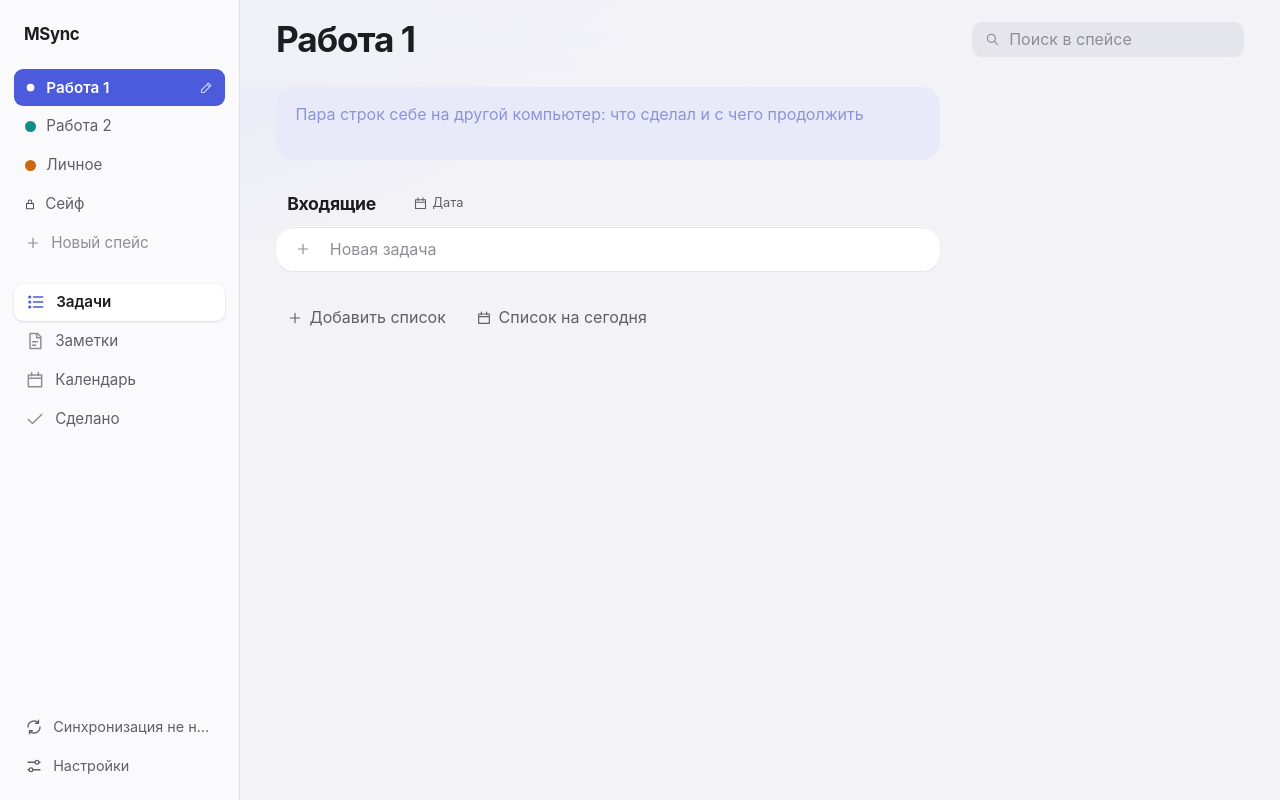
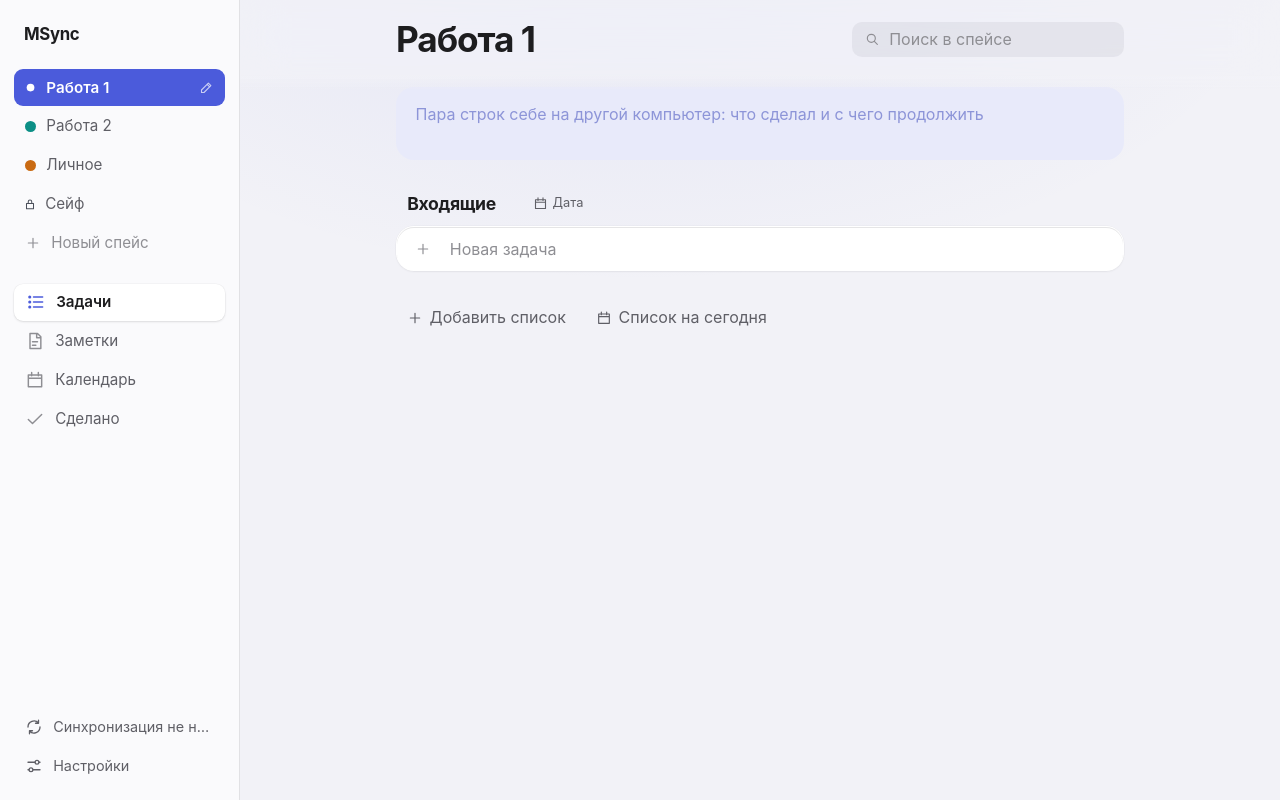
Before and after one commit to time2blink/msync, a plain HTML site: page index.html in a window 1280 px wide. Drawn offline with Linux system fonts and the light colour scheme.

Commit message:
MSync: колонка контента по центру на широком экране
- Контент ограничен 50rem и центрируется
- Шапка выровнена по краям колонки (заголовок и поиск в одной линии с задачами)
- Фоновый оттенок по центру над колонкой

Co-Authored-By: Claude Haiku 5.5 <noreply@anthropic.com>

```diff
--- a/styles.css
+++ b/styles.css
@@ -9,6 +9,7 @@
    Цвет спейса задаёт --accent из js. Остальные цвета нейтральные, как у Apple. */
 :root {
   --accent: #3a6cf0;
+  --col: 50rem; /* ширина колонки контента; по центру на широком экране */
   --bg: #f2f2f7;
   --surface: #ffffff;
   --text: #1d1d1f;
@@ -83,7 +84,7 @@ body {
   margin: 0;
   /* Едва заметный оттенок цвета спейса сверху: он узнаётся без лишних декораций. */
   background:
-    radial-gradient(60rem 34rem at 0% -12%, color-mix(in srgb, var(--accent) 10%, transparent), transparent 70%),
+    radial-gradient(60rem 34rem at 50% -12%,color-mix(in srgb, var(--accent) 10%, transparent), transparent 70%),
     var(--bg);
   background-attachment: fixed;
   color: var(--text);
@@ -169,7 +170,8 @@ input:focus-visible, textarea:focus-visible, select:focus-visible { outline-offs
 .toolbar {
   position: sticky; top: 0; z-index: 5;
   display: flex; align-items: center; gap: 1rem;
-  padding: 1.25rem 2.25rem 1rem;
+  /* Края шапки совпадают с краями колонки контента, даже когда она по центру. */
+  padding: 1.25rem max(2.25rem, calc((100% - var(--col)) / 2 + 2.25rem)) 1rem;
   background: var(--chrome);
   -webkit-backdrop-filter: blur(22px) saturate(180%);
   backdrop-filter: blur(22px) saturate(180%);
@@ -197,8 +199,7 @@ input:focus-visible, textarea:focus-visible, select:focus-visible { outline-offs
 .search input::placeholder { color: var(--text-3); }
 .search input::-webkit-search-cancel-button { display: none; }
 
-.content { padding: 0.75rem 2.25rem 5rem; max-width: 46rem; }
-.content.view-calendar, .content.view-notes { max-width: 60rem; }
+.content { padding: 0.75rem 2.25rem 5rem; max-width: var(--col); margin: 0 auto; }
 
 /* ---------- кнопки ---------- */
 .btn {
```
